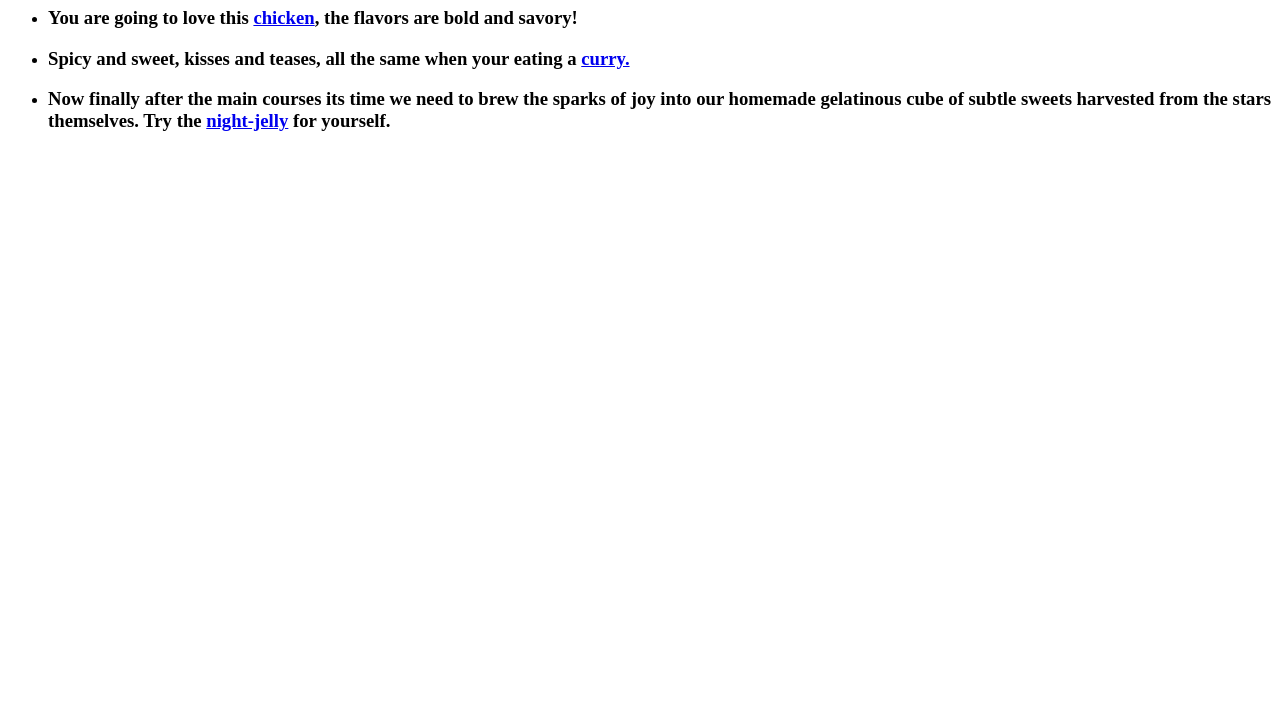
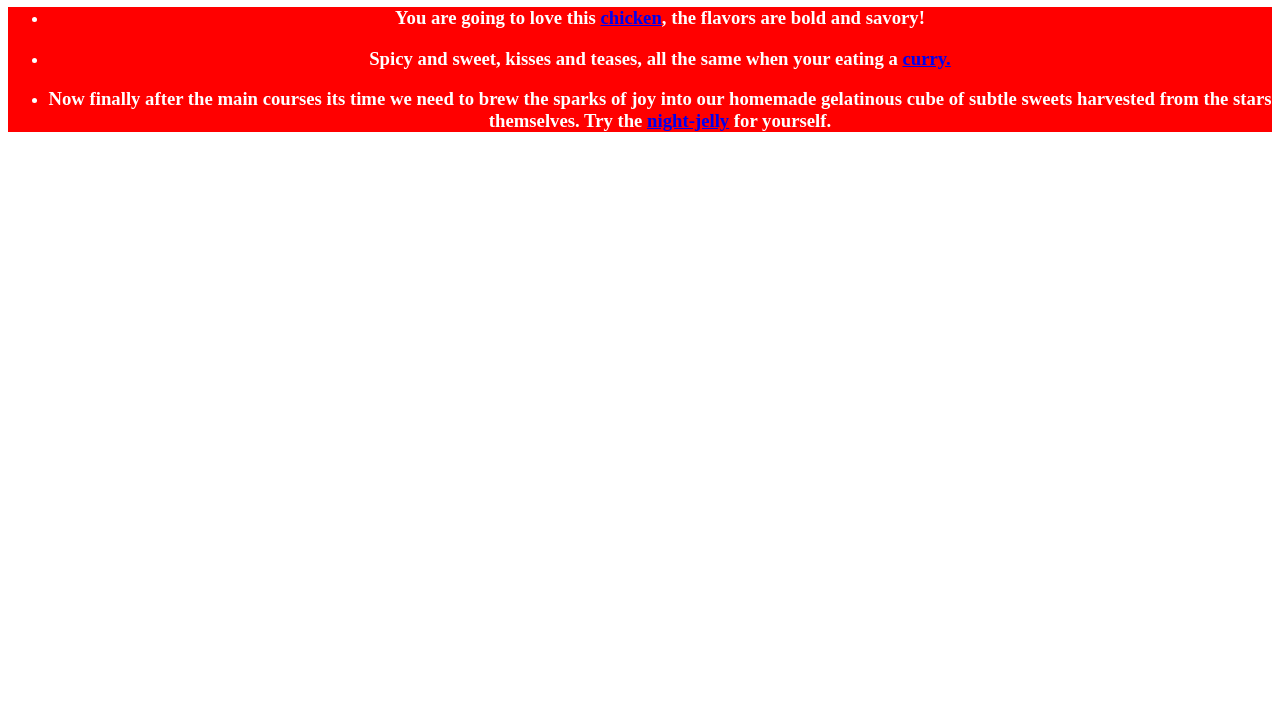
Before and after one commit to Chorisubi/odin-recipes, a plain HTML site: page index.html in a window 1280 px wide. Shown: the part 73-800 px from the top of the page. Drawn offline with Linux system fonts and the light colour scheme; the site is published under a folder, as on GitHub Pages, so addresses that start at the root find nothing.

Commit message:
Link correction

```diff
--- a/index.html
+++ b/index.html
@@ -1,7 +1,7 @@
 <!DOCTYPE html>
 <html lang="en">
     <head>
-        <link rel="stylesheet" href="/stylin/styles.css">
+        <link rel="stylesheet" href="./stylin/styles.css">
         <meta charset="UTF-8">
         <title>Recipes</title>
     </head>
```
